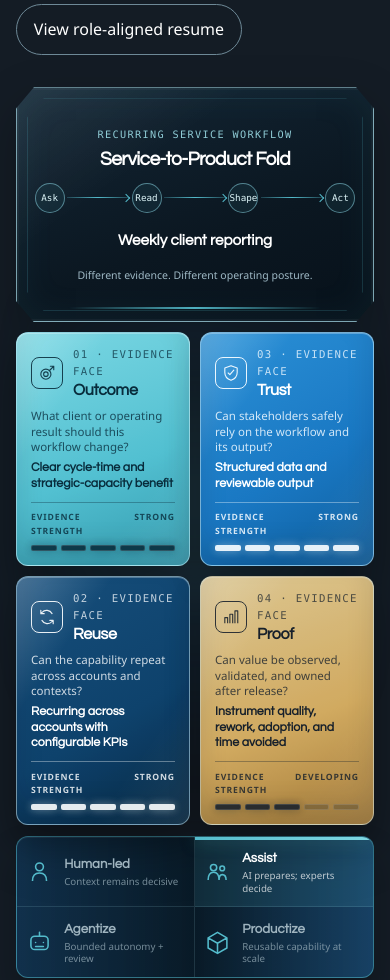
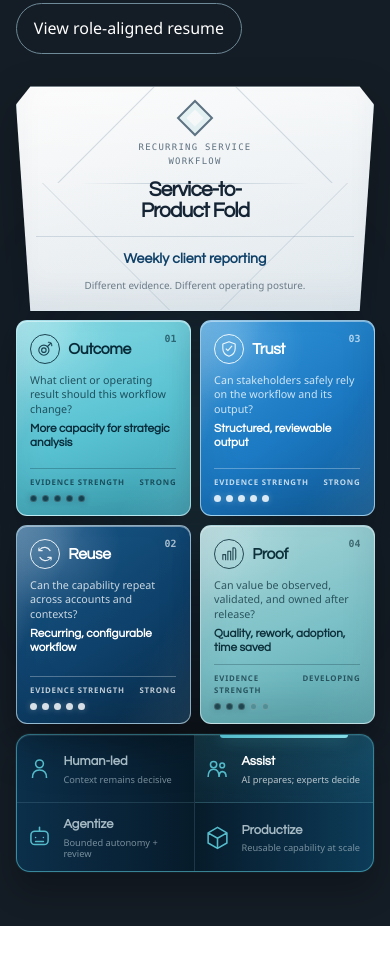
Before and after one commit to russelldudek/acceleration, a plain HTML site: page index.html in a window 390 px wide. Shown: the part 896-1876 px from the top of the page. Drawn offline with Linux system fonts and the light colour scheme.

Commit message:
Refine the Precision Origami Engine
Replace the dashboard-like center with a premium paper-fold core, reduce evidence-copy density, simplify labels and strength indicators, unify the Proof plane with the campaign palette, and strengthen responsive visual regression coverage.

```diff
--- a/app.js
+++ b/app.js
@@ -4,6 +4,12 @@ const scenarios = {
     result: 'assist',
     decision: 'Assist',
     note: 'Automate preparation and first-pass synthesis; preserve account-team interpretation and client-specific judgment.',
+    heroEvidence: {
+      outcome: 'More capacity for strategic analysis',
+      trust: 'Structured, reviewable output',
+      reuse: 'Recurring, configurable workflow',
+      proof: 'Quality, rework, adoption, time saved'
+    },
     evidence: {
       outcome: ['strong', 'Clear cycle-time and strategic-capacity benefit'],
       trust: ['strong', 'Structured data and reviewable output'],
@@ -16,6 +22,12 @@ const scenarios = {
     result: 'productize',
     decision: 'Productize',
     note: 'The workflow has reusable data, recurring demand, and a natural place inside APVision - with human curation retained for fit and relationship context.',
+    heroEvidence: {
+      outcome: 'Broader qualified partner discovery',
+      trust: 'Permissioned warehouse data',
+      reuse: 'Shared across programs and markets',
+      proof: 'Activation and adoption are observable'
+    },
     evidence: {
       outcome: ['strong', 'Faster, broader partner opportunity discovery'],
       trust: ['strong', 'Private warehouse and permissioned use'],
@@ -28,6 +40,12 @@ const scenarios = {
     result: 'agentize',
     decision: 'Agentize',
     note: 'Let agents watch defined signals and assemble evidence; require a named human to accept, reject, or escalate the recommendation.',
+    heroEvidence: {
+      outcome: 'Earlier attention on material signals',
+      trust: 'Thresholds and explanations need tuning',
+      reuse: 'Common monitoring pattern',
+      proof: 'Precision and action rate are measurable'
+    },
     evidence: {
       outcome: ['strong', 'Earlier attention on material opportunities and risks'],
       trust: ['develop', 'Thresholds and explanation standards need calibration'],
@@ -40,6 +58,12 @@ const scenarios = {
     result: 'human',
     decision: 'Human-led',
     note: 'Use AI for preparation and retrieval, but keep brand nuance, relationship judgment, and final recommendation visibly human-owned.',
+    heroEvidence: {
+      outcome: 'Faster preparation; contextual quality risk',
+      trust: 'Human review remains essential',
+      reuse: 'High variation by brand and partner',
+      proof: 'Pilot against an explicit quality rubric'
+    },
     evidence: {
       outcome: ['develop', 'Potential speed gain, but quality is highly contextual'],
       trust: ['develop', 'Brand and relationship risk requires close review'],
@@ -54,6 +78,15 @@ const strengthLabels = {
   develop: 'Developing',
   strong: 'Strong'
 };
+
+function prepareOrigamiSurface() {
+  const core = document.querySelector('.origami-core');
+  if (core) core.dataset.surface = 'paper';
+
+  document.querySelectorAll('.origami-face__index').forEach((label, index) => {
+    label.textContent = String(index + 1).padStart(2, '0');
+  });
+}
 
 function updateEngineEvidence(id, state, text) {
   const face = document.querySelector(`[data-engine-evidence="${id}"]`);
@@ -97,7 +130,7 @@ function applyScenario(key) {
   if (title) title.textContent = data.label;
 
   Object.entries(data.evidence).forEach(([id, [state, text]]) => {
-    updateEngineEvidence(id, state, text);
+    updateEngineEvidence(id, state, data.heroEvidence[id] || text);
 
     const detail = document.querySelector(`[data-evidence="${id}"]`);
     if (!detail) return;
@@ -134,4 +167,5 @@ document.addEventListener('keydown', event => {
   }
 });
 
+prepareOrigamiSurface();
 applyScenario('reporting');
--- a/origami-engine.css
+++ b/origami-engine.css
@@ -1,24 +1,24 @@
-/* Precision Origami Engine — role-specific Service-to-Product Fold */
+/* Precision Origami Engine — premium paper-fold refinement */
 .hero-grid{
-  max-width:1360px;
-  grid-template-columns:minmax(360px,.78fr) minmax(620px,1.22fr);
-  gap:1.75rem;
-  padding:4.4rem 1.5rem 4.8rem;
+  max-width:1380px;
+  grid-template-columns:minmax(360px,.76fr) minmax(650px,1.24fr);
+  gap:1.5rem;
+  padding:4.35rem 1.5rem 4.7rem;
 }
 
 .fold-stage{
-  min-height:720px;
+  min-height:700px;
   display:grid;
   place-items:center;
-  padding:.5rem 0;
+  padding:.25rem 0;
 }
 
 .origami-engine{
-  --hinge-top:-7deg;
-  --hinge-left:7deg;
-  --hinge-right:-7deg;
-  --hinge-bottom:7deg;
-  width:min(760px,100%);
+  --hinge-top:-9deg;
+  --hinge-left:9deg;
+  --hinge-right:-9deg;
+  --hinge-bottom:9deg;
+  width:min(800px,100%);
   color:#fff;
   position:relative;
   isolation:isolate;
@@ -27,47 +27,62 @@
 .origami-engine::before{
   content:"";
   position:absolute;
-  inset:10% 6% 15%;
-  background:radial-gradient(circle at 50% 48%,rgba(84,187,203,.18),rgba(28,117,188,.08) 43%,transparent 72%);
-  filter:blur(24px);
+  inset:7% 3% 12%;
+  background:
+    radial-gradient(circle at 50% 48%,rgba(84,187,203,.18),rgba(28,117,188,.07) 44%,transparent 72%);
+  filter:blur(28px);
+  z-index:-2;
+  pointer-events:none;
+}
+
+.origami-engine::after{
+  content:"";
+  position:absolute;
+  left:13%;
+  right:13%;
+  bottom:76px;
+  height:36px;
+  border-radius:50%;
+  background:rgba(0,0,0,.42);
+  filter:blur(18px);
   z-index:-1;
   pointer-events:none;
 }
 
 .origami-engine[data-result="human"]{
-  --hinge-top:-2deg;
-  --hinge-left:2deg;
-  --hinge-right:-2deg;
-  --hinge-bottom:2deg;
+  --hinge-top:-4deg;
+  --hinge-left:4deg;
+  --hinge-right:-4deg;
+  --hinge-bottom:4deg;
 }
 
 .origami-engine[data-result="agentize"]{
-  --hinge-top:-10deg;
-  --hinge-left:10deg;
-  --hinge-right:-10deg;
-  --hinge-bottom:10deg;
+  --hinge-top:-12deg;
+  --hinge-left:12deg;
+  --hinge-right:-12deg;
+  --hinge-bottom:12deg;
 }
 
 .origami-engine[data-result="productize"]{
-  --hinge-top:-13deg;
-  --hinge-left:13deg;
-  --hinge-right:-13deg;
-  --hinge-bottom:13deg;
+  --hinge-top:-15deg;
+  --hinge-left:15deg;
+  --hinge-right:-15deg;
+  --hinge-bottom:15deg;
 }
 
 .origami-sheet{
   display:grid;
-  grid-template-columns:minmax(205px,1fr) minmax(285px,1.28fr) minmax(205px,1fr);
-  grid-template-rows:205px 290px 205px;
+  grid-template-columns:minmax(215px,1fr) minmax(320px,1.43fr) minmax(215px,1fr);
+  grid-template-rows:190px 280px 190px;
   grid-template-areas:
     ". outcome ."
     "reuse core trust"
     ". proof .";
   align-items:stretch;
   justify-items:stretch;
-  perspective:1450px;
+  perspective:1550px;
   transform-style:preserve-3d;
-  filter:drop-shadow(0 30px 42px rgba(0,0,0,.32));
+  filter:drop-shadow(0 26px 34px rgba(0,0,0,.28));
 }
 
 .origami-face,
@@ -77,15 +92,15 @@
 }
 
 .origami-face{
-  padding:1.15rem 1.25rem 1.05rem;
+  padding:1.05rem 1.15rem 1rem;
   display:flex;
   flex-direction:column;
   overflow:hidden;
-  border:1px solid rgba(210,237,246,.52);
+  border:1px solid rgba(219,242,248,.62);
   box-shadow:
-    inset 0 1px 0 rgba(255,255,255,.26),
-    inset 0 -18px 28px rgba(3,15,26,.12),
-    0 18px 32px rgba(0,0,0,.18);
+    inset 0 1px 0 rgba(255,255,255,.42),
+    inset 0 -20px 36px rgba(3,15,26,.1),
+    0 16px 30px rgba(0,0,0,.16);
   transition:transform .72s cubic-bezier(.2,.75,.2,1),filter .36s ease,opacity .36s ease;
   backface-visibility:hidden;
   will-change:transform;
@@ -95,126 +110,149 @@
   content:"";
   position:absolute;
   inset:0;
-  background:linear-gradient(125deg,rgba(255,255,255,.22),transparent 28%,transparent 72%,rgba(255,255,255,.08));
+  background:
+    linear-gradient(118deg,rgba(255,255,255,.26),transparent 25%,transparent 73%,rgba(255,255,255,.08)),
+    radial-gradient(circle at 22% 12%,rgba(255,255,255,.15),transparent 30%);
   pointer-events:none;
 }
 
 .origami-face::after{
   content:"";
   position:absolute;
-  background:linear-gradient(90deg,transparent,rgba(227,246,251,.95),rgba(72,108,127,.82),transparent);
-  box-shadow:0 0 15px rgba(84,187,203,.35);
   pointer-events:none;
+  opacity:.9;
+  box-shadow:0 0 14px rgba(84,187,203,.24);
 }
 
 .origami-face--outcome{
   grid-area:outcome;
-  color:#092b3a;
-  background:linear-gradient(160deg,#7bd2dd 0%,#54bbcb 58%,#3597aa 100%);
-  clip-path:polygon(7% 0,93% 0,100% 100%,0 100%);
+  color:#082a38;
+  background:linear-gradient(160deg,#82d4de 0%,#59becd 54%,#399bad 100%);
+  clip-path:polygon(5% 0,95% 0,100% 100%,0 100%);
   transform-origin:bottom center;
-  transform:rotateX(var(--hinge-top)) translateZ(7px);
+  transform:rotateX(var(--hinge-top)) translateZ(8px);
   z-index:2;
 }
 
 .origami-face--outcome::after{
-  left:2%;right:2%;bottom:-1px;height:7px;
+  left:3%;right:3%;bottom:0;height:4px;
+  background:linear-gradient(90deg,transparent,#e7f8fb 42%,#6b8794 55%,transparent);
 }
 
 .origami-face--reuse{
   grid-area:reuse;
   color:#fff;
-  background:linear-gradient(150deg,#174c77 0%,#0f4068 58%,#082941 100%);
-  clip-path:polygon(0 7%,100% 0,100% 100%,0 93%);
+  background:linear-gradient(145deg,#1a5686 0%,#0f4068 56%,#082a45 100%);
+  clip-path:polygon(0 5%,100% 0,100% 100%,0 95%);
   transform-origin:right center;
-  transform:rotateY(var(--hinge-left)) translateZ(7px);
+  transform:rotateY(var(--hinge-left)) translateZ(8px);
   z-index:2;
 }
 
 .origami-face--reuse::after{
-  top:2%;bottom:2%;right:-1px;width:7px;
-  background:linear-gradient(180deg,transparent,rgba(227,246,251,.95),rgba(72,108,127,.82),transparent);
+  top:3%;bottom:3%;right:0;width:4px;
+  background:linear-gradient(180deg,transparent,#e7f8fb 42%,#6b8794 55%,transparent);
 }
 
 .origami-face--trust{
   grid-area:trust;
   color:#fff;
-  background:linear-gradient(150deg,#2d8ed0 0%,#1c75bc 58%,#105b96 100%);
-  clip-path:polygon(0 0,100% 7%,100% 93%,0 100%);
+  background:linear-gradient(145deg,#3494d4 0%,#1c75bc 56%,#105890 100%);
+  clip-path:polygon(0 0,100% 5%,100% 95%,0 100%);
   transform-origin:left center;
-  transform:rotateY(var(--hinge-right)) translateZ(7px);
+  transform:rotateY(var(--hinge-right)) translateZ(8px);
   z-index:2;
 }
 
 .origami-face--trust::after{
-  top:2%;bottom:2%;left:-1px;width:7px;
-  background:linear-gradient(180deg,transparent,rgba(227,246,251,.95),rgba(72,108,127,.82),transparent);
+  top:3%;bottom:3%;left:0;width:4px;
+  background:linear-gradient(180deg,transparent,#e7f8fb 42%,#6b8794 55%,transparent);
 }
 
 .origami-face--proof{
   grid-area:proof;
-  color:#172331;
-  background:linear-gradient(160deg,#f3d895 0%,#e9b85b 58%,#b98531 100%);
-  clip-path:polygon(0 0,100% 0,93% 100%,7% 100%);
+  color:#0b3340;
+  background:linear-gradient(160deg,#a9dfe3 0%,#7bcbd2 55%,#54aeb8 100%);
+  clip-path:polygon(0 0,100% 0,95% 100%,5% 100%);
   transform-origin:top center;
-  transform:rotateX(var(--hinge-bottom)) translateZ(7px);
+  transform:rotateX(var(--hinge-bottom)) translateZ(8px);
   z-index:2;
 }
 
 .origami-face--proof::after{
-  left:2%;right:2%;top:-1px;height:7px;
+  left:3%;right:3%;top:0;height:4px;
+  background:linear-gradient(90deg,transparent,#e7f8fb 42%,#6b8794 55%,transparent);
 }
 
 .origami-face[data-state="weak"]{
-  filter:saturate(.66) brightness(.78);
+  filter:saturate(.72) brightness(.88);
+  opacity:.88;
 }
 
 .origami-face[data-state="develop"]{
-  filter:saturate(.86) brightness(.92);
+  filter:saturate(.9) brightness(.96);
 }
 
 .origami-face[data-state="strong"]{
-  filter:saturate(1.04) brightness(1.02);
+  filter:saturate(1.02) brightness(1.02);
 }
 
 .origami-face__head{
   display:grid;
-  grid-template-columns:42px 1fr;
-  gap:.65rem;
+  grid-template-columns:36px 1fr auto;
+  gap:.55rem;
   align-items:center;
   position:relative;
   z-index:1;
 }
 
 .origami-icon{
-  width:40px;
-  height:40px;
-  padding:8px;
+  width:34px;
+  height:34px;
+  padding:6px;
   border:1px solid currentColor;
-  border-radius:10px;
-  opacity:.88;
+  border-radius:50%;
+  opacity:.86;
 }
 
 .origami-face__index{
-  display:block;
+  grid-column:3;
+  grid-row:1;
+  align-self:start;
   font-family:var(--font-mono);
-  font-size:.67rem;
-  letter-spacing:.12em;
-  text-transform:uppercase;
-  opacity:.72;
+  font-size:0;
+  line-height:1;
+  letter-spacing:.1em;
+  opacity:.62;
+}
+
+.origami-face__index::after{
+  font-size:.62rem;
+  font-weight:800;
+}
+
+.origami-face--outcome .origami-face__index::after{content:"01"}
+.origami-face--reuse .origami-face__index::after{content:"02"}
+.origami-face--trust .origami-face__index::after{content:"03"}
+.origami-face--proof .origami-face__index::after{content:"04"}
+
+.origami-face__head > div{
+  display:contents;
 }
 
 .origami-face h3{
-  margin:.08rem 0 0;
-  font-size:1.2rem;
-  letter-spacing:-.02em;
+  grid-column:2;
+  grid-row:1;
+  margin:0;
+  font-size:1.22rem;
+  letter-spacing:-.025em;
 }
 
 .origami-face__question{
-  margin:.78rem 0 .48rem;
-  font-size:.83rem;
-  line-height:1.35;
-  opacity:.78;
+  margin:.72rem 0 .36rem;
+  font-size:.78rem;
+  line-height:1.36;
+  opacity:.76;
   position:relative;
   z-index:1;
 }
@@ -223,17 +261,16 @@
   margin:0 0 auto;
   font-family:var(--font-display);
   font-weight:800;
-  font-size:.92rem;
+  font-size:.86rem;
   line-height:1.28;
   position:relative;
   z-index:1;
 }
 
 .strength-block{
-  margin-top:1rem;
-  padding-top:.65rem;
-  border-top:1px solid currentColor;
-  border-top-color:color-mix(in srgb,currentColor 34%,transparent);
+  margin-top:.78rem;
+  padding-top:.55rem;
+  border-top:1px solid color-mix(in srgb,currentColor 28%,transparent);
   position:relative;
   z-index:1;
 }
@@ -242,163 +279,166 @@
   display:flex;
   justify-content:space-between;
   gap:.5rem;
-  font-size:.62rem;
+  font-size:.55rem;
   letter-spacing:.1em;
   text-transform:uppercase;
   font-weight:800;
-  opacity:.8;
+  opacity:.72;
 }
 
 .strength-rail{
-  display:grid;
-  grid-template-columns:repeat(5,1fr);
-  gap:4px;
-  margin-top:.42rem;
+  display:flex;
+  gap:5px;
+  margin-top:.4rem;
 }
 
 .strength-segment{
-  height:7px;
-  border-radius:2px;
-  background:rgba(4,22,35,.22);
-  border:1px solid rgba(255,255,255,.15);
+  width:9px;
+  height:9px;
+  border-radius:50%;
+  background:rgba(4,22,35,.18);
+  border:1px solid rgba(255,255,255,.2);
 }
 
 .origami-face[data-state="weak"] .strength-segment:nth-child(-n+1),
 .origami-face[data-state="develop"] .strength-segment:nth-child(-n+3),
 .origami-face[data-state="strong"] .strength-segment{
   background:currentColor;
-  opacity:.88;
-  box-shadow:0 0 8px color-mix(in srgb,currentColor 45%,transparent);
+  opacity:.82;
+  box-shadow:0 0 7px color-mix(in srgb,currentColor 35%,transparent);
 }
 
 .origami-core{
   grid-area:core;
-  z-index:4;
+  z-index:5;
   display:flex;
   flex-direction:column;
   justify-content:center;
   align-items:center;
   text-align:center;
-  padding:1.35rem 1.25rem;
+  padding:1.3rem 1.45rem 1.25rem;
+  color:#152434;
   background:
-    linear-gradient(145deg,rgba(255,255,255,.08),transparent 34%),
-    linear-gradient(160deg,#132635 0%,#0b1721 60%,#07111a 100%);
-  border:1px solid rgba(168,219,232,.72);
-  clip-path:polygon(8% 0,92% 0,100% 12%,100% 88%,92% 100%,8% 100%,0 88%,0 12%);
+    linear-gradient(155deg,rgba(255,255,255,.98),rgba(235,242,246,.98));
+  border:1px solid rgba(218,230,236,.95);
+  clip-path:polygon(7% 0,93% 0,100% 17%,94% 100%,6% 100%,0 17%);
   box-shadow:
-    inset 0 0 0 2px rgba(255,255,255,.035),
-    inset 0 0 42px rgba(84,187,203,.08),
-    0 20px 42px rgba(0,0,0,.35);
+    inset 0 1px 0 #fff,
+    inset 0 -16px 30px rgba(15,64,104,.05),
+    0 20px 38px rgba(0,0,0,.3);
 }
 
-.origami-core::before,
-.origami-core::after{
+.origami-core::before{
   content:"";
   position:absolute;
-  inset:10px;
-  clip-path:inherit;
-  border:1px solid rgba(84,187,203,.18);
+  inset:0;
+  background:
+    linear-gradient(135deg,transparent calc(50% - 1px),rgba(15,64,104,.16) 50%,transparent calc(50% + 1px)) left top/50% 43% no-repeat,
+    linear-gradient(225deg,transparent calc(50% - 1px),rgba(15,64,104,.16) 50%,transparent calc(50% + 1px)) right top/50% 43% no-repeat,
+    linear-gradient(45deg,transparent calc(50% - 1px),rgba(15,64,104,.12) 50%,transparent calc(50% + 1px)) left bottom/50% 57% no-repeat,
+    linear-gradient(-45deg,transparent calc(50% - 1px),rgba(15,64,104,.12) 50%,transparent calc(50% + 1px)) right bottom/50% 57% no-repeat,
+    linear-gradient(180deg,rgba(255,255,255,.34),transparent 32%,rgba(15,64,104,.035));
   pointer-events:none;
 }
 
 .origami-core::after{
-  inset:auto 14% 12px;
-  height:2px;
-  background:linear-gradient(90deg,transparent,var(--ap-teal),transparent);
-  border:0;
-  animation:core-scan 3.4s ease-in-out infinite;
+  content:"";
+  position:absolute;
+  left:18%;
+  right:18%;
+  top:43%;
+  height:1px;
+  background:linear-gradient(90deg,transparent,rgba(15,64,104,.28),transparent);
+  pointer-events:none;
 }
 
 .origami-core__label{
+  position:relative;
+  z-index:1;
+  max-width:23ch;
   font-family:var(--font-mono);
-  font-size:.64rem;
-  letter-spacing:.13em;
+  font-size:.62rem;
+  letter-spacing:.14em;
   text-transform:uppercase;
-  color:#8fcbd5;
+  color:#5e7180;
+  padding-top:2.5rem;
+}
+
+.origami-core__label::before{
+  content:"";
+  position:absolute;
+  top:0;
+  left:50%;
+  width:25px;
+  height:25px;
+  border:2px solid #5d7383;
+  transform:translateX(-50%) rotate(45deg);
+  box-shadow:inset 0 0 0 5px rgba(84,187,203,.11);
 }
 
 .origami-core h3{
-  margin:.42rem 0 .9rem;
-  font-size:1.35rem;
-  letter-spacing:-.03em;
+  position:relative;
+  z-index:1;
+  margin:.72rem 0 .62rem;
+  font-size:1.48rem;
+  line-height:1.02;
+  letter-spacing:-.04em;
+  max-width:12ch;
 }
 
 .workflow-path{
-  width:100%;
-  display:grid;
-  grid-template-columns:auto 1fr auto 1fr auto 1fr auto;
-  align-items:center;
-  gap:.3rem;
-  margin:.1rem 0 1rem;
-}
-
-.workflow-node{
-  width:34px;
-  height:34px;
-  display:grid;
-  place-items:center;
-  border-radius:50%;
-  border:1px solid rgba(135,207,222,.55);
-  background:rgba(84,187,203,.08);
-  font-family:var(--font-mono);
-  font-size:.65rem;
-  color:#dff7fa;
-}
-
-.workflow-link{
-  height:1px;
-  background:linear-gradient(90deg,rgba(84,187,203,.25),var(--ap-teal),rgba(84,187,203,.25));
-  position:relative;
-}
-
-.workflow-link::after{
-  content:"";
-  position:absolute;
-  right:0;
-  top:50%;
-  width:5px;
-  height:5px;
-  border-top:1px solid var(--ap-teal);
-  border-right:1px solid var(--ap-teal);
-  transform:translateY(-50%) rotate(45deg);
+  display:none;
 }
 
 .origami-workflow-name{
+  position:relative;
+  z-index:1;
+  width:100%;
+  margin-top:.45rem;
+  padding-top:.72rem;
+  border-top:1px solid rgba(15,64,104,.15);
   font-family:var(--font-display);
-  font-size:1.02rem;
-  font-weight:900;
-  color:#fff;
+  font-size:.93rem;
+  font-weight:850;
+  color:var(--ap-navy);
   min-height:2.5em;
   display:grid;
   place-items:center;
 }
 
 .origami-core__caption{
-  margin:.55rem 0 0;
-  font-size:.72rem;
-  color:#9eb8c4;
+  position:relative;
+  z-index:1;
+  margin:.42rem 0 0;
+  font-size:.67rem;
+  color:#6a7a86;
 }
 
 .disposition-rail{
-  margin:14px auto 0;
+  width:94%;
+  margin:16px auto 0;
   display:grid;
   grid-template-columns:repeat(4,1fr);
-  border:1px solid rgba(84,187,203,.54);
-  background:linear-gradient(90deg,rgba(15,64,104,.58),rgba(8,26,39,.92),rgba(28,117,188,.42));
-  border-radius:14px;
+  border:1px solid rgba(84,187,203,.64);
+  background:linear-gradient(90deg,rgba(12,48,76,.96),rgba(7,28,43,.98),rgba(13,61,91,.96));
+  border-radius:999px;
   overflow:hidden;
-  box-shadow:0 20px 35px rgba(0,0,0,.22),inset 0 1px 0 rgba(255,255,255,.08);
+  box-shadow:
+    0 18px 32px rgba(0,0,0,.24),
+    inset 0 1px 0 rgba(255,255,255,.1),
+    0 0 0 1px rgba(84,187,203,.08);
 }
 
 .disposition-step{
   min-width:0;
+  min-height:76px;
   display:grid;
   grid-template-columns:28px 1fr;
   align-items:center;
   gap:.55rem;
-  padding:.8rem .75rem;
+  padding:.72rem .68rem;
   border-right:1px solid rgba(151,204,218,.16);
-  color:#9fb4bf;
+  color:#a6bac4;
   position:relative;
   transition:background-color .3s ease,color .3s ease,transform .3s ease;
 }
@@ -408,19 +448,20 @@
 .disposition-step::before{
   content:"";
   position:absolute;
-  left:0;right:0;top:0;
+  left:14%;right:14%;top:0;
   height:3px;
+  border-radius:0 0 4px 4px;
   background:transparent;
 }
 
 .disposition-step[aria-current="true"]{
   color:#fff;
-  background:rgba(84,187,203,.12);
+  background:linear-gradient(180deg,rgba(84,187,203,.16),rgba(84,187,203,.06));
 }
 
 .disposition-step[aria-current="true"]::before{
-  background:linear-gradient(90deg,var(--ap-teal),#7fd8e3);
-  box-shadow:0 0 16px rgba(84,187,203,.65);
+  background:linear-gradient(90deg,var(--ap-teal),#84dce6);
+  box-shadow:0 0 16px rgba(84,187,203,.72);
 }
 
 .disposition-step svg{
@@ -432,63 +473,64 @@
 .disposition-step strong{
   display:block;
   font-family:var(--font-display);
-  font-size:.82rem;
+  font-size:.8rem;
 }
 
 .disposition-step small{
   display:block;
-  font-size:.61rem;
+  font-size:.58rem;
   line-height:1.25;
   margin-top:.12rem;
   color:inherit;
-  opacity:.72;
+  opacity:.7;
 }
 
 .origami-engine[data-result="productize"] .origami-face{
-  animation:precision-lock 3.6s ease-in-out infinite;
+  animation:precision-lock 3.8s ease-in-out infinite;
 }
 
-.origami-engine[data-result="agentize"] .origami-core::after{
-  animation-duration:2.2s;
-}
-
-@keyframes core-scan{
-  0%,100%{opacity:.24;transform:scaleX(.52)}
-  50%{opacity:.95;transform:scaleX(1)}
+.origami-engine[data-result="agentize"] .origami-core{
+  box-shadow:
+    inset 0 1px 0 #fff,
+    inset 0 -16px 30px rgba(15,64,104,.05),
+    0 20px 38px rgba(0,0,0,.3),
+    0 0 24px rgba(84,187,203,.14);
 }
 
 @keyframes precision-lock{
-  0%,100%{filter:saturate(1.02) brightness(1)}
-  50%{filter:saturate(1.12) brightness(1.06)}
+  0%,100%{filter:saturate(1) brightness(1)}
+  50%{filter:saturate(1.06) brightness(1.035)}
 }
 
 @media (max-width:1180px){
   .hero-grid{
     grid-template-columns:1fr;
-    max-width:900px;
-    gap:2.5rem;
+    max-width:920px;
+    gap:2.4rem;
   }
-  .fold-stage{min-height:730px}
+  .fold-stage{min-height:700px}
   .origami-engine{margin-inline:auto}
 }
 
-@media (max-width:820px){
-  .hero-grid{padding-top:3.4rem}
-  .origami-engine{width:min(720px,100%)}
+@media (max-width:840px){
+  .hero-grid{padding-top:3.3rem}
+  .origami-engine{width:min(760px,100%)}
   .origami-sheet{
-    grid-template-columns:minmax(185px,1fr) minmax(250px,1.22fr) minmax(185px,1fr);
-    grid-template-rows:195px 275px 195px;
+    grid-template-columns:minmax(190px,1fr) minmax(280px,1.4fr) minmax(190px,1fr);
+    grid-template-rows:185px 270px 185px;
   }
-  .origami-face{padding:1rem}
+  .origami-face{padding:.95rem}
   .origami-face h3{font-size:1.08rem}
-  .engine-evidence-text{font-size:.84rem}
+  .engine-evidence-text{font-size:.8rem}
+  .disposition-step{min-height:72px}
 }
 
 @media (max-width:640px){
   .hero{overflow:hidden}
-  .hero-grid{padding:2.6rem 1rem 3.4rem;gap:2rem}
+  .hero-grid{padding:2.55rem 1rem 3.35rem;gap:2rem}
   .fold-stage{min-height:0;padding:0}
   .origami-engine{width:100%;max-width:390px}
+  .origami-engine::after{bottom:118px;height:26px}
   .origami-sheet{
     grid-template-columns:repeat(2,minmax(0,1fr));
     grid-template-rows:auto auto auto;
@@ -496,47 +538,49 @@
       "core core"
       "outcome trust"
       "reuse proof";
-    gap:10px;
+    gap:9px;
     perspective:none;
-    filter:drop-shadow(0 18px 24px rgba(0,0,0,.24));
+    filter:drop-shadow(0 16px 22px rgba(0,0,0,.22));
   }
   .origami-face,
   .origami-face--outcome,
   .origami-face--reuse,
   .origami-face--trust,
   .origami-face--proof{
-    min-height:214px;
+    min-height:196px;
     clip-path:none;
     transform:none!important;
-    border-radius:12px;
-    padding:.88rem;
+    border-radius:11px;
+    padding:.82rem;
   }
   .origami-core{
-    min-height:235px;
-    clip-path:polygon(5% 0,95% 0,100% 9%,100% 91%,95% 100%,5% 100%,0 91%,0 9%);
-    padding:1.1rem;
+    min-height:225px;
+    clip-path:polygon(4% 0,96% 0,100% 8%,96% 100%,4% 100%,0 8%);
+    padding:1.05rem 1.2rem;
   }
   .origami-face::after{display:none}
-  .origami-face__head{grid-template-columns:34px 1fr;gap:.5rem}
-  .origami-icon{width:32px;height:32px;padding:6px;border-radius:8px}
-  .origami-face h3{font-size:1rem}
-  .origami-face__question{font-size:.72rem;margin:.58rem 0 .34rem}
-  .engine-evidence-text{font-size:.77rem;line-height:1.25}
-  .strength-block{margin-top:.7rem;padding-top:.52rem}
-  .strength-meta{font-size:.54rem}
-  .strength-segment{height:6px}
-  .origami-core h3{font-size:1.2rem;margin-bottom:.7rem}
-  .workflow-path{gap:.18rem;margin-bottom:.72rem}
-  .workflow-node{width:30px;height:30px;font-size:.58rem}
-  .origami-workflow-name{font-size:.95rem;min-height:2.2em}
-  .origami-core__caption{font-size:.66rem}
+  .origami-face__head{grid-template-columns:31px 1fr auto;gap:.45rem}
+  .origami-icon{width:30px;height:30px;padding:5px}
+  .origami-face h3{font-size:.98rem}
+  .origami-face__question{font-size:.67rem;margin:.55rem 0 .28rem}
+  .engine-evidence-text{font-size:.73rem;line-height:1.23}
+  .strength-block{margin-top:.58rem;padding-top:.44rem}
+  .strength-meta{font-size:.49rem}
+  .strength-segment{width:7px;height:7px}
+  .origami-core__label{padding-top:2.25rem;font-size:.56rem}
+  .origami-core__label::before{width:22px;height:22px}
+  .origami-core h3{font-size:1.3rem;margin:.62rem 0 .48rem}
+  .origami-workflow-name{font-size:.88rem;padding-top:.58rem}
+  .origami-core__caption{font-size:.62rem}
   .disposition-rail{
+    width:100%;
     grid-template-columns:repeat(2,1fr);
     margin-top:10px;
-    border-radius:12px;
+    border-radius:14px;
   }
   .disposition-step{
-    padding:.72rem .65rem;
+    min-height:68px;
+    padding:.66rem .6rem;
     border-bottom:1px solid rgba(151,204,218,.16);
   }
   .disposition-step:nth-child(2){border-right:0}
@@ -549,9 +593,4 @@
     transition-duration:0s!important;
     animation:none!important;
   }
-  .origami-core::after{
-    animation:none!important;
-    opacity:.65;
-    transform:none;
-  }
 }
```
Also changed, not shown: tests/origami-engine-audit.mjs (+13 -5 lines).
